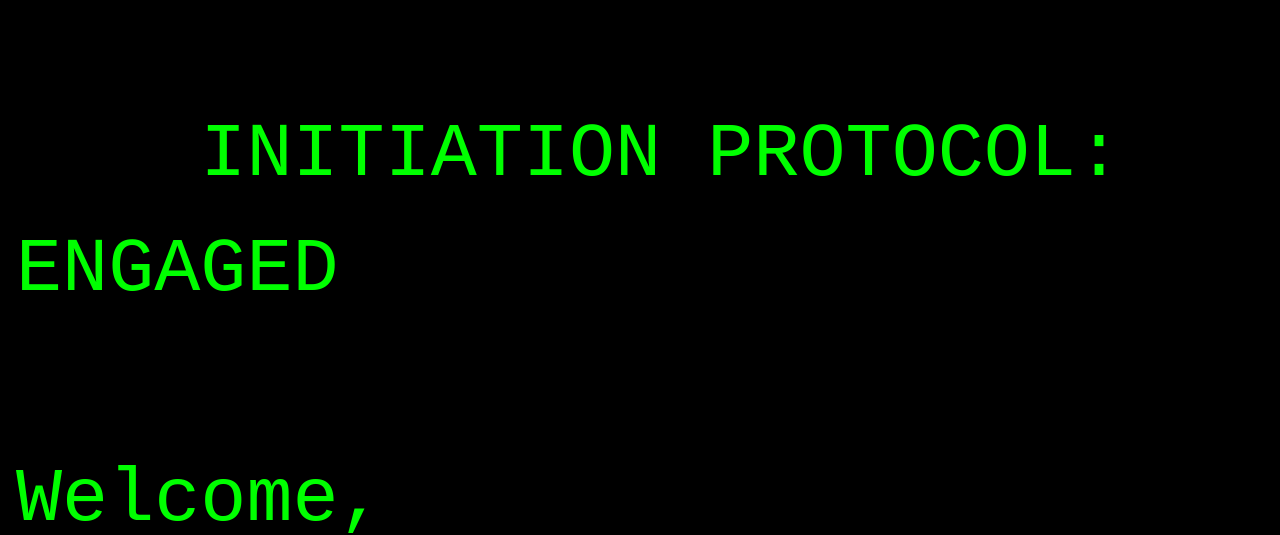
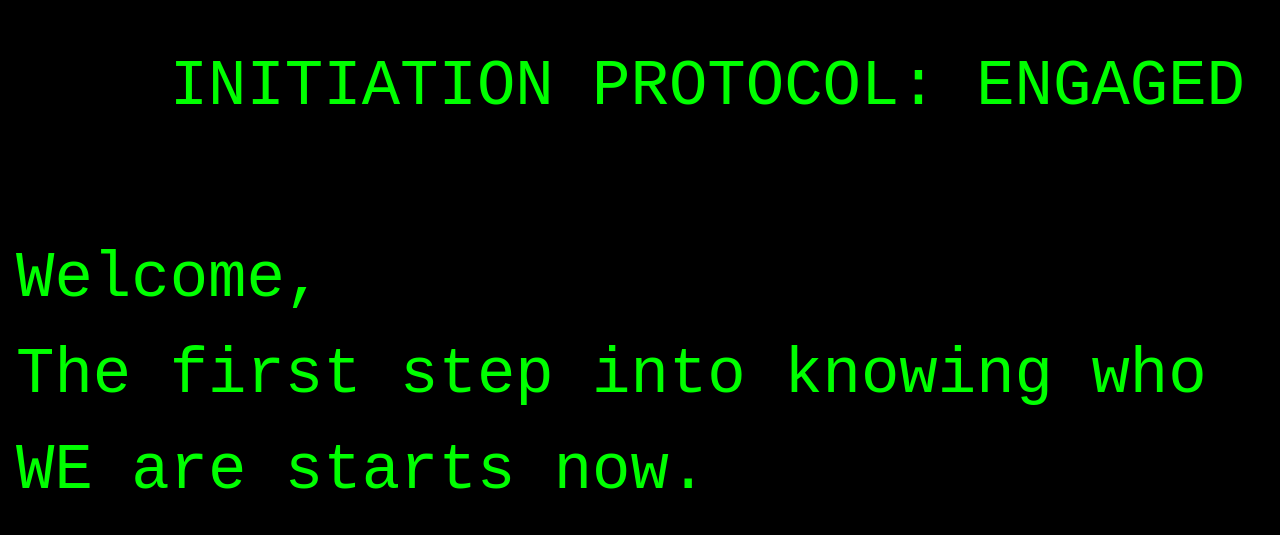
Before and after one commit to CULT-IND/initiation-protocol, a plain HTML site: page index.html in a window 1280 px wide. Shown: the part 265-800 px from the top of the page. Drawn offline with Linux system fonts and the light colour scheme.

Commit message:
Update style.css

```diff
--- a/style.css
+++ b/style.css
@@ -2,7 +2,7 @@ body {
   background-color: black;
   color: #00ff00;
   font-family: 'Courier New', Courier, monospace;
-  font-size: 6vw; /* Bigger text for mobile */
+  font-size: 5vw; /* Bigger text for mobile */
   padding: 1rem;
   margin: 0;
   line-height: 1.5;
```
